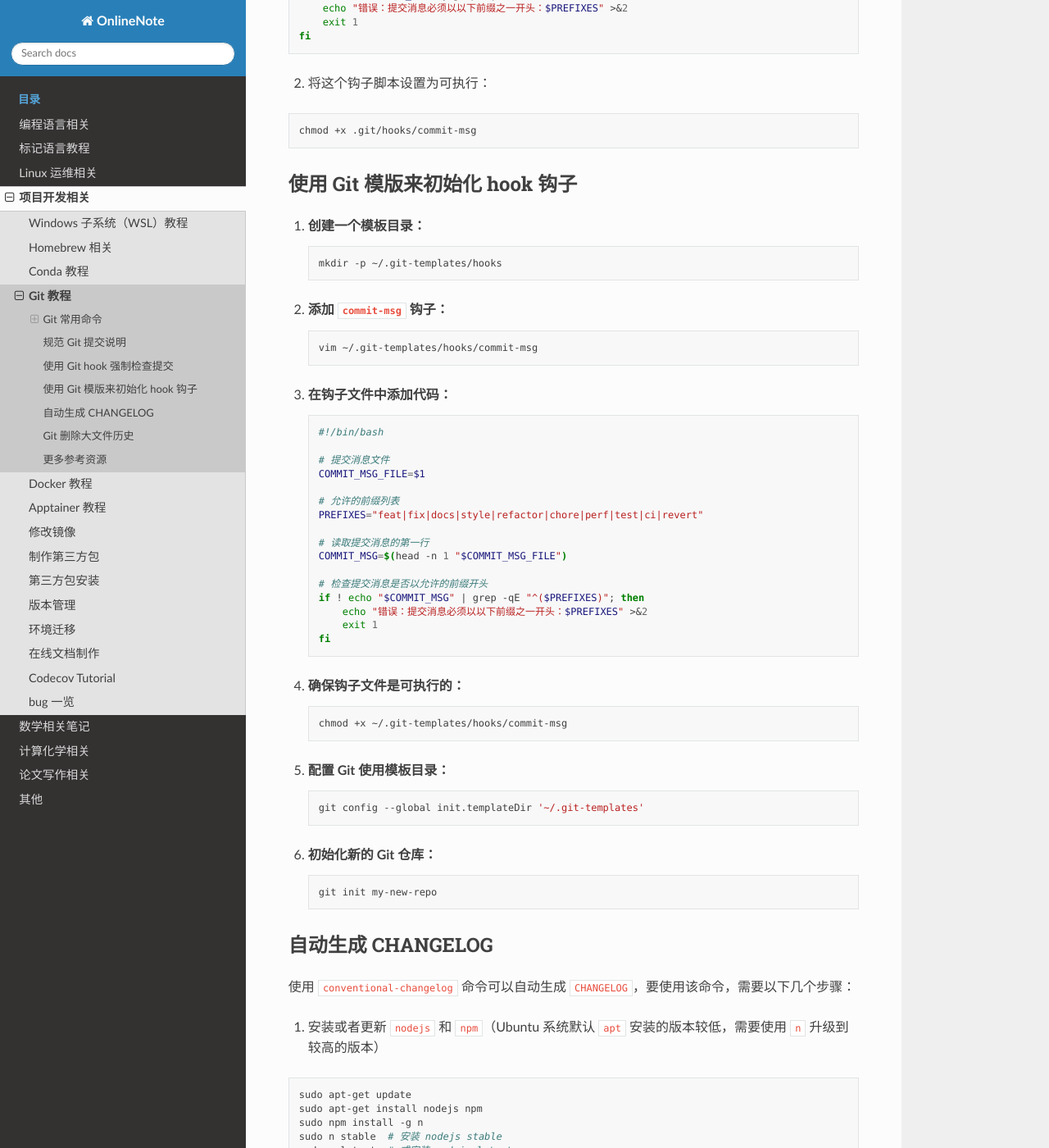
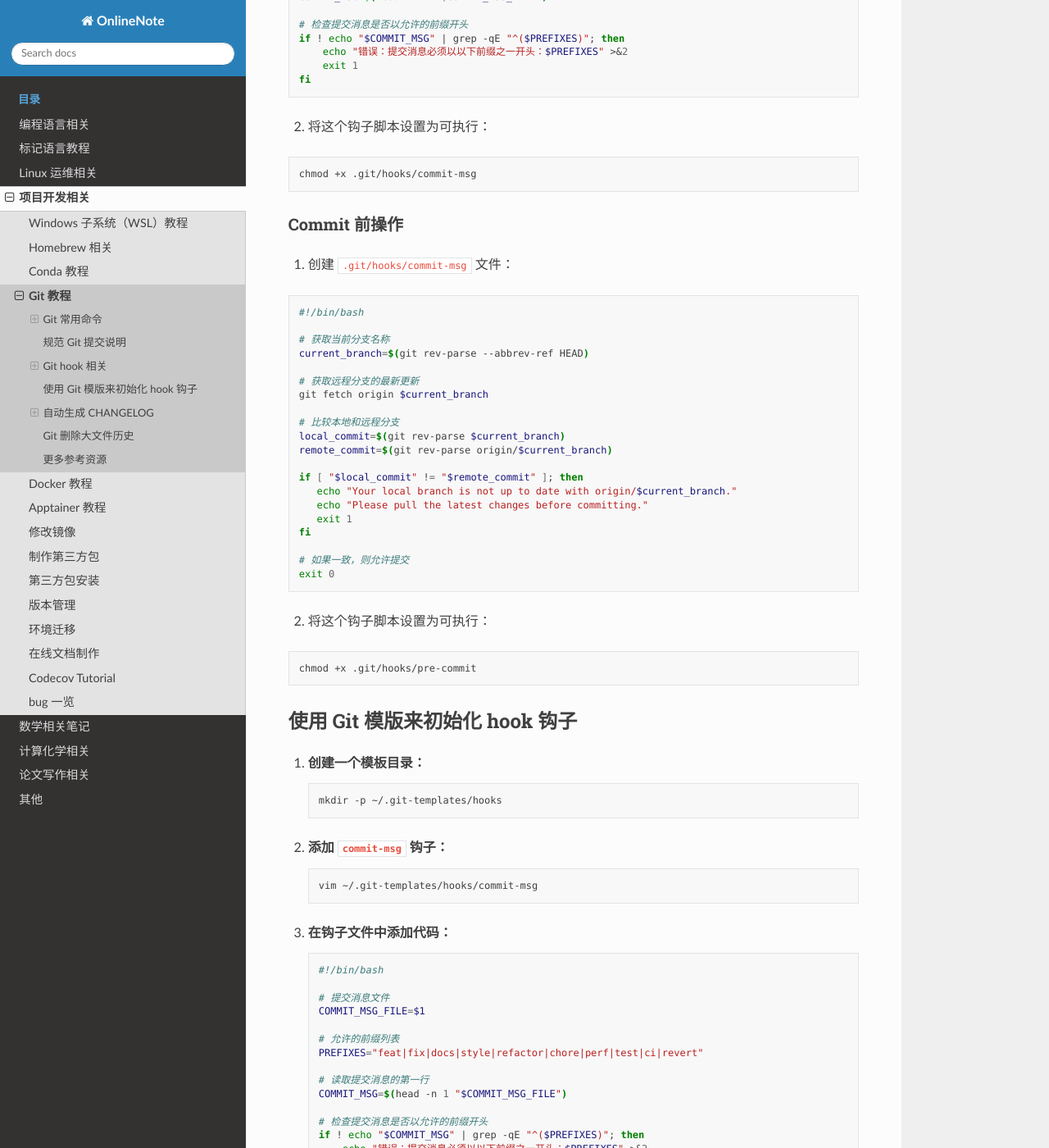
Before and after one commit to Rasic2/CodeNote, a Sphinx documentation site: the page built from docs/source/development/git.md, in a window 1280 px wide and 1400 px high, scrolled down 5891 px. Shown: the whole window at 82% size. Built offline with Sphinx 7.4.7 and the Read the Docs theme 3.1.0, drawn with Linux system fonts in a browser that asks for light colours; some of the changed text lies outside the part shown.

Commit message:
docs: update git.md

````diff
--- a/docs/source/development/git.md
+++ b/docs/source/development/git.md
@@ -273,7 +273,9 @@ git add .
 git cz
 ```
 
-## 使用 Git hook 强制检查提交
+## Git hook 相关
+
+### 强制检查提交
 
 1. 首先，进入你的 Git 仓库并创建或编辑 `.git/hooks/commit-msg` 文件：
 
@@ -300,6 +302,39 @@ fi
 
 ```bash
 chmod +x .git/hooks/commit-msg
+```
+
+### Commit 前操作
+
+1. 创建 `.git/hooks/commit-msg` 文件：
+
+```bash
+#!/bin/bash
+
+# 获取当前分支名称
+current_branch=$(git rev-parse --abbrev-ref HEAD)
+
+# 获取远程分支的最新更新
+git fetch origin $current_branch
+
+# 比较本地和远程分支
+local_commit=$(git rev-parse $current_branch)
+remote_commit=$(git rev-parse origin/$current_branch)
+
+if [ "$local_commit" != "$remote_commit" ]; then
+   echo "Your local branch is not up to date with origin/$current_branch."
+   echo "Please pull the latest changes before committing."
+   exit 1
+fi
+
+# 如果一致，则允许提交
+exit 0
+```
+
+2. 将这个钩子脚本设置为可执行：
+
+```bash
+chmod +x .git/hooks/pre-commit
 ```
 
 ## 使用 Git 模版来初始化 hook 钩子
@@ -382,6 +419,21 @@ npm install -g conventional-changelog-cli
 ```bash
 touch CHANGELOG.md  # 首次需手动创建
 npx conventional-changelog -p angular -i CHANGELOG.md -s -r 0
+```
+
+### github_changelog_generator
+
+1. 安装 `Ruby` 和 `github_changelog_generator`
+
+```bash
+brew install ruby
+gem install github_changelog_generator
+```
+
+2. 生成 `CHANGELOG.md`
+
+```bash
+github_changelog_generator -u github_project_namespace -p github_project
 ```
 
 ## Git 删除大文件历史
````
Also changed, not shown: other parts of docs/source/development/git.md (+2 -0 lines).
